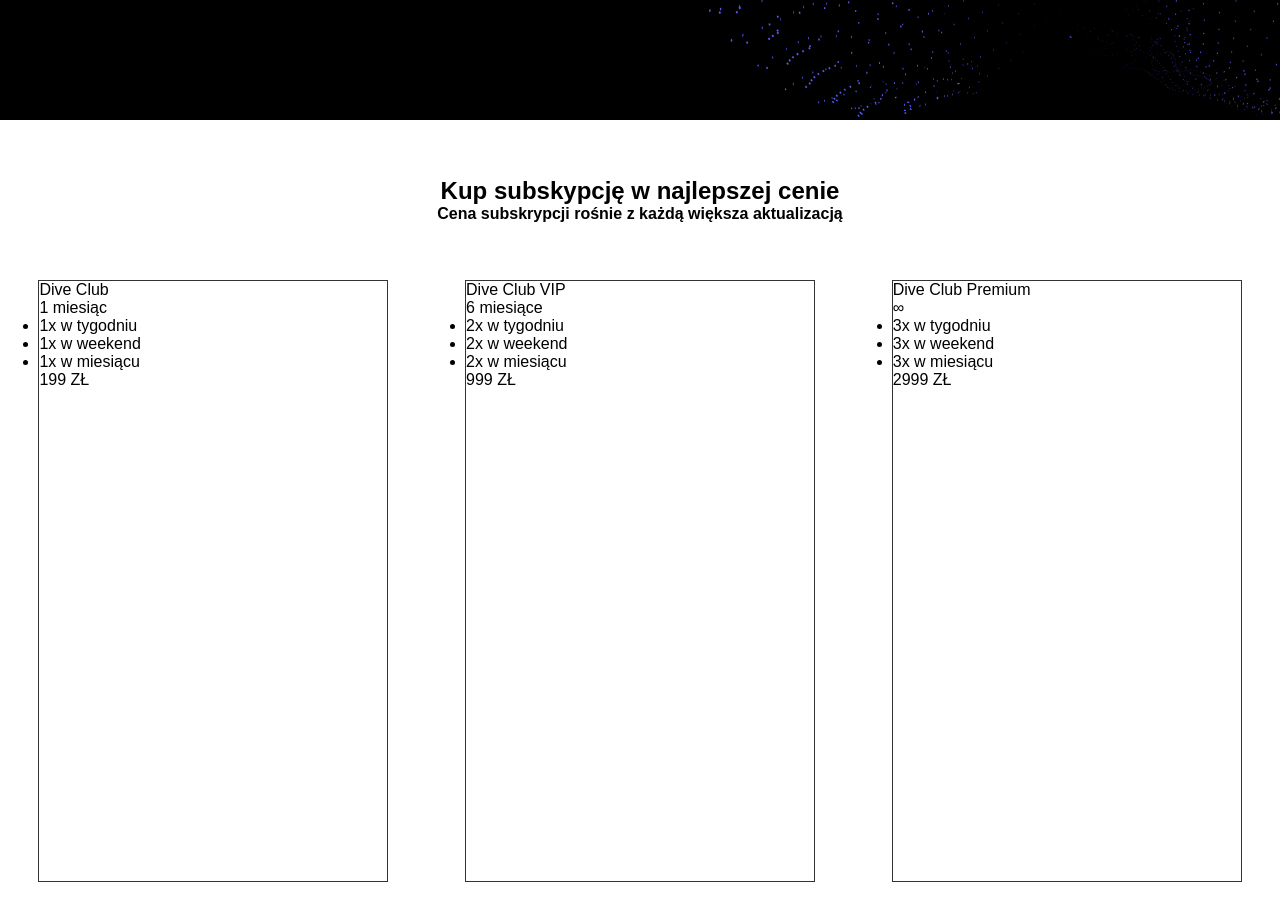
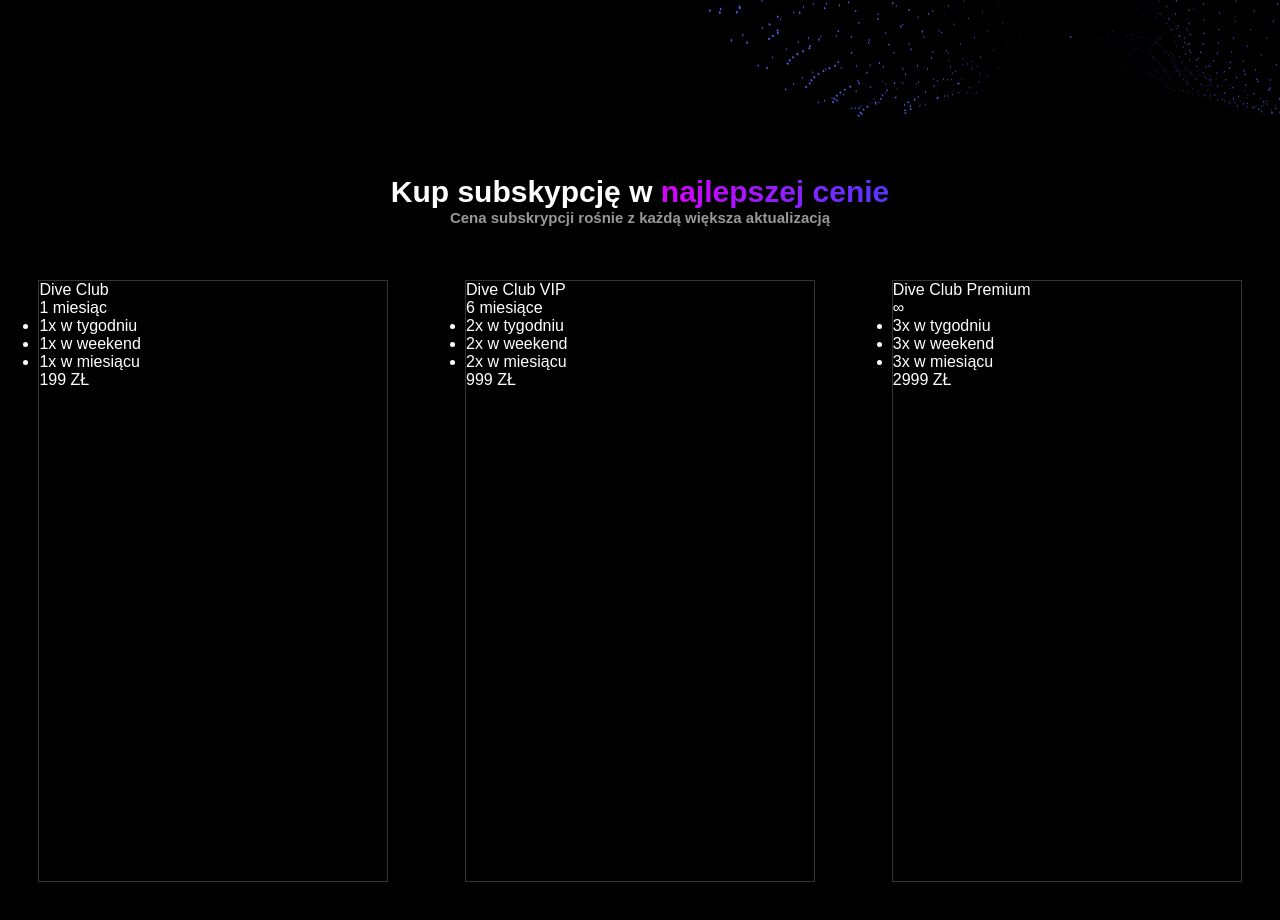
Before and after one commit to NonNoname1201/Crypto-Dive, a Vue app in the folder client/: page / in a window 1280 px wide. Shown: the part 680-1600 px from the top of the page. Built offline with nearby package versions, Linux system fonts and the light colour scheme.

Commit message:
the third page has been changed

```diff
--- a/client/src/components/PageThird.vue
+++ b/client/src/components/PageThird.vue
@@ -1,5 +1,5 @@
 <script setup>
-import Plans from "@/components/page_third/Plans.vue";
+import Plans from "@/components/page_third/SubscriptionPlans.vue";
 import { defineComponent } from 'vue';
 
 const components = {
--- /dev/null
+++ b/client/src/components/page_third/PlanOneMonth.vue
@@ -0,0 +1,25 @@
+<script setup>
+
+</script>
+
+<template>
+  <div class="description-item">
+    <div class="title">
+      Dive Club<br>1 miesiąc
+    </div>
+    <div class="description">
+      <ul>
+        <li>1x w tygodniu</li>
+        <li>1x w weekend</li>
+        <li>1x w miesiącu</li>
+      </ul>
+    </div>
+    <div class="price">
+      199 ZŁ
+    </div>
+  </div>
+</template>
+
+<style scoped>
+
+</style>
--- /dev/null
+++ b/client/src/components/page_third/PlanSixMonths.vue
@@ -0,0 +1,25 @@
+<script setup>
+
+</script>
+
+<template>
+  <div class="description-item">
+    <div class="title">
+      Dive Club VIP<br>6 miesiące
+    </div>
+    <div class="description">
+      <ul>
+        <li>2x w tygodniu</li>
+        <li>2x w weekend</li>
+        <li>2x w miesiącu</li>
+      </ul>
+    </div>
+    <div class="price">
+      999 ZŁ
+    </div>
+  </div>
+</template>
+
+<style scoped>
+
+</style>
--- /dev/null
+++ b/client/src/components/page_third/PlanUnlimited.vue
@@ -0,0 +1,25 @@
+<script setup>
+
+</script>
+
+<template>
+  <div class="description-item">
+    <div class="title">
+      Dive Club Premium<br>&infin;
+    </div>
+    <div class="description">
+      <ul>
+        <li>3x w tygodniu</li>
+        <li>3x w weekend</li>
+        <li>3x w miesiącu</li>
+      </ul>
+    </div>
+    <div class="price">
+      2999 ZŁ
+    </div>
+  </div>
+</template>
+
+<style scoped>
+
+</style>
--- a/client/src/components/page_third/Plans.vue
+++ /dev/null
@@ -1,79 +0,0 @@
-<script setup>
-
-</script>
-
-<template>
-  <section class="header">
-    <h1>Kup subskypcję w najlepszej cenie</h1>
-    <h4>Cena subskrypcji rośnie z każdą większa aktualizacją</h4>
-  </section>
-  <section class="description-container">
-    <div class="description-item">
-      <div class="title">
-        Dive Club<br>1 miesiąc
-      </div>
-      <div class="description">
-        <ul>
-          <li>1x w tygodniu</li>
-          <li>1x w weekend</li>
-          <li>1x w miesiącu</li>
-        </ul>
-      </div>
-      <div class="price">
-        199 ZŁ
-      </div>
-    </div>
-    <div class="description-item">
-      <div class="title">
-        Dive Club VIP<br>6 miesiące
-      </div>
-      <div class="description">
-        <ul>
-          <li>2x w tygodniu</li>
-          <li>2x w weekend</li>
-          <li>2x w miesiącu</li>
-        </ul>
-      </div>
-      <div class="price">
-        999 ZŁ
-      </div>
-    </div>
-    <div class="description-item">
-      <div class="title">
-        Dive Club Premium<br>&infin;
-      </div>
-      <div class="description">
-        <ul>
-          <li>3x w tygodniu</li>
-          <li>3x w weekend</li>
-          <li>3x w miesiącu</li>
-        </ul>
-      </div>
-      <div class="price">
-        2999 ZŁ
-      </div>
-    </div>
-  </section>
-
-</template>
-
-<style scoped>
-.header {
-  height: 20vh;
-  display: flex;
-  flex-direction: column;
-  justify-content: center;
-  align-items: center;
-  text-align: center;
-}
-.description-container {
-  height: 80vh;
-  display: flex;
-}
-
-.description-item {
-  flex: 1;
-  margin: 0 3vw 3vw 3vw;
-  border: 1px solid #333;
-}
-</style>
--- /dev/null
+++ b/client/src/components/page_third/SubscriptionPlans.vue
@@ -0,0 +1,70 @@
+<script setup>
+import PlanOneMonth from "@/components/page_third/PlanOneMonth.vue";
+import PlanSixMonths from "@/components/page_third/PlanSixMonths.vue";
+import PlanUnlimited from "@/components/page_third/PlanUnlimited.vue";
+import { defineComponent } from 'vue';
+
+const components = {
+  PlanOneMonth,
+  PlanSixMonths,
+  PlanUnlimited,
+};
+</script>
+
+<template>
+  <section class="wrapper">
+    <section class="header">
+      <h1>Kup subskypcję w <span class="gradient-text">najlepszej cenie</span></h1>
+      <h4>Cena subskrypcji rośnie z każdą większa aktualizacją</h4>
+    </section>
+    <section class="description-container">
+      <PlanOneMonth />
+      <PlanSixMonths />
+      <PlanUnlimited />
+    </section>
+  </section>
+</template>
+
+<style scoped>
+.wrapper {
+background: black;
+}
+.header {
+  height: 20vh;
+  display: flex;
+  flex-direction: column;
+  justify-content: center;
+  align-items: center;
+  text-align: center;
+}
+
+h1 {
+  color : #fff;
+  font-size: 30px;
+  font-weight: 900;
+}
+
+h4 {
+  color : #989898;
+  font-size: 15px;
+  font-weight: 700;
+}
+
+.gradient-text {
+  background: linear-gradient(to right, rgb(219, 0, 255), rgb(85, 54, 255));
+  -webkit-background-clip: text;
+  -webkit-text-fill-color: transparent;
+}
+
+.description-container {
+  height: 80vh;
+  display: flex;
+}
+
+.description-item {
+  flex: 1;
+  margin: 0 3vw 3vw 3vw;
+  border: 1px solid #333;
+  color: #fff;
+}
+</style>
```
